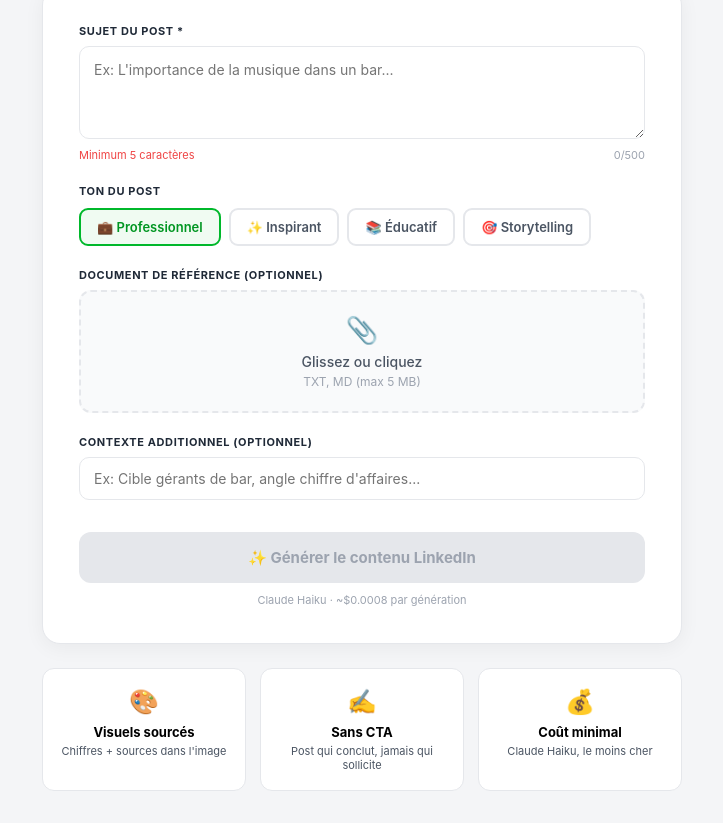
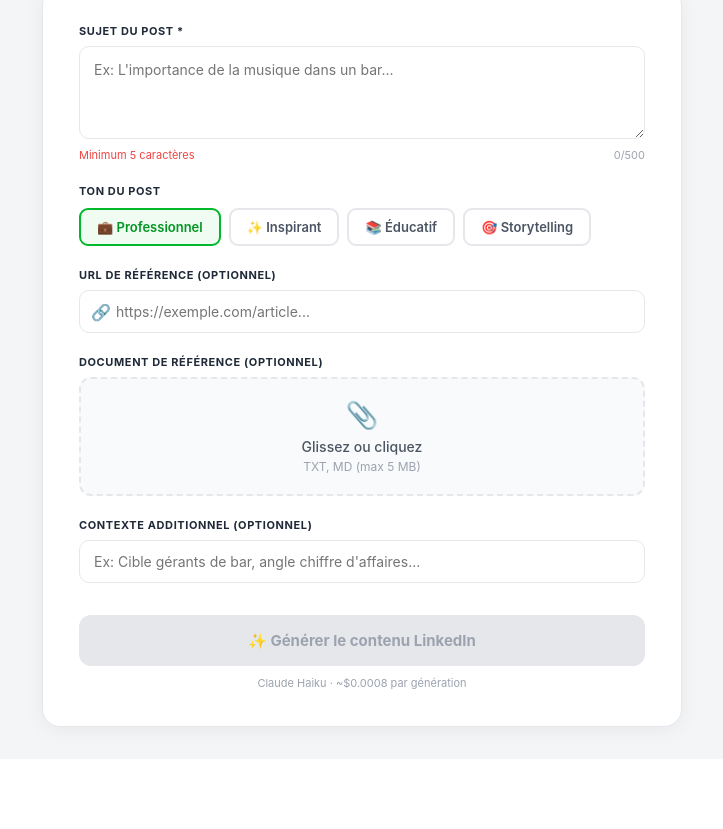
Before and after one commit to patricelefevre890-prog/Linkedinpost, a React (Vite) app in the folder frontend/: page / in a window 1280 px wide. Shown: the part 259-1088 px from the top of the page, without its empty margins (278-1001 px from the left). After the commit the page ends 1026 px from the top, so only its background shows below. Built offline with nearby package versions, Linux system fonts and the light colour scheme.

Commit message:
Add URL parameter to callClaude function

```diff
--- a/frontend/src/App.jsx
+++ b/frontend/src/App.jsx
@@ -206,19 +206,16 @@ function LinkedInVisual({ config, svgRef }) {
   );
 }
 
-// ── Appel via Netlify Function — sans CTA, avec sources ───────────────────────
-async function callClaude(subject, context, documentText, tone) {
+async function callClaude(subject, context, documentText, tone, url) {
   const res = await fetch("/.netlify/functions/generate", {
     method: "POST",
     headers: { "Content-Type": "application/json" },
-    body: JSON.stringify({ subject, context, documentText, tone }),
+    body: JSON.stringify({ subject, context, documentText, tone, url }),
   });
-
   if (!res.ok) {
     const err = await res.json().catch(() => ({}));
     throw new Error(err.error || `Erreur ${res.status}`);
   }
-
   return res.json();
 }
 
@@ -239,24 +236,11 @@ function formatPost(post) {
   return parts.filter(p => p !== undefined).join("\n");
 }
 
-function downloadSVG(svgRef) {
-  const svg = svgRef.current;
-  if (!svg) return;
-  const serializer = new XMLSerializer();
-  const svgStr = serializer.serializeToString(svg);
-  const blob = new Blob([svgStr], { type: "image/svg+xml" });
-  const url = URL.createObjectURL(blob);
-  const a = document.createElement("a");
-  a.href = url;
-  a.download = `linkedin-visuel-${Date.now()}.svg`;
-  a.click();
-  URL.revokeObjectURL(url);
-}
-
 export default function App() {
   const [subject, setSubject] = useState("");
   const [context, setContext] = useState("");
   const [documentText, setDocumentText] = useState("");
+  const [url, setUrl] = useState("");
   const [tone, setTone] = useState("professionnel");
   const [loading, setLoading] = useState(false);
   const [error, setError] = useState("");
@@ -282,7 +266,7 @@ export default function App() {
     if (!subject.trim() || subject.trim().length < 5) { setError("Le sujet doit contenir au moins 5 caractères."); return; }
     setError(""); setLoading(true); setResult(null); setVisualConfig(null);
     try {
-      const data = await callClaude(subject, context, documentText, tone);
+      const data = await callClaude(subject, context, documentText, tone, url);
       setResult({ post: formatPost(data.post), rawData: data });
       setVisualConfig(generateVisualConfig(data.visual));
       setStep("result");
@@ -317,10 +301,7 @@ export default function App() {
               <div style={{ borderRadius:12, overflow:"hidden", border:"1px solid #E5E7EB", boxShadow:"0 4px 16px rgba(0,0,0,0.07)" }}>
                 <LinkedInVisual config={visualConfig} svgRef={svgRef}/>
               </div>
-              <div style={{ display:"flex", gap:10, marginTop:10 }}>
-                <button onClick={() => setVisualConfig(generateVisualConfig(result.rawData.visual))} style={{ flex:1, padding:"11px 14px", background:"#fff", border:"1.5px solid #E5E7EB", borderRadius:9, fontSize:13, fontWeight:600, color:"#374151", cursor:"pointer", fontFamily:"inherit" }}>🔄 Nouveau layout</button>
-                <button onClick={() => downloadSVG(svgRef)} style={{ flex:1, padding:"11px 14px", background:BRAND.green, border:"none", borderRadius:9, fontSize:13, fontWeight:600, color:"#fff", cursor:"pointer", fontFamily:"inherit" }}>⬇️ Télécharger SVG</button>
-              </div>
+              <button onClick={() => setVisualConfig(generateVisualConfig(result.rawData.visual))} style={{ width:"100%", marginTop:10, padding:"11px 14px", background:"#fff", border:"1.5px solid #E5E7EB", borderRadius:9, fontSize:13, fontWeight:600, color:"#374151", cursor:"pointer", fontFamily:"inherit" }}>🔄 Nouveau layout</button>
             </div>
 
             <div>
@@ -382,6 +363,7 @@ export default function App() {
         </div>
 
         <div style={{ background:"#fff", borderRadius:18, border:"1px solid #E5E7EB", padding:36, boxShadow:"0 4px 20px rgba(0,0,0,0.05)" }}>
+
           <div style={{ marginBottom:22 }}>
             <label style={{ display:"block", fontSize:11, fontWeight:700, color:"#1F2937", marginBottom:8, textTransform:"uppercase", letterSpacing:"0.6px" }}>Sujet du post *</label>
             <textarea value={subject} onChange={e => setSubject(e.target.value.substring(0,500))} placeholder="Ex: L'importance de la musique dans un bar..." rows={3} style={{ width:"100%", padding:"12px 14px", border:`1.5px solid ${subject.length>0?BRAND.green:"#E5E7EB"}`, borderRadius:10, outline:"none", resize:"vertical", fontFamily:"inherit", fontSize:14, boxSizing:"border-box", lineHeight:1.6 }}/>
@@ -401,8 +383,17 @@ export default function App() {
           </div>
 
           <div style={{ marginBottom:22 }}>
+            <label style={{ display:"block", fontSize:11, fontWeight:700, color:"#1F2937", marginBottom:8, textTransform:"uppercase", letterSpacing:"0.6px" }}>URL de référence (optionnel)</label>
+            <div style={{ position:"relative" }}>
+              <span style={{ position:"absolute", left:12, top:"50%", transform:"translateY(-50%)", fontSize:16 }}>🔗</span>
+              <input type="url" value={url} onChange={e => setUrl(e.target.value)} placeholder="https://exemple.com/article..." style={{ width:"100%", padding:"12px 14px 12px 36px", border:`1.5px solid ${url?BRAND.green:"#E5E7EB"}`, borderRadius:10, outline:"none", fontFamily:"inherit", fontSize:14, boxSizing:"border-box" }}/>
+            </div>
+            {url && <p style={{ margin:"5px 0 0", fontSize:11, color:BRAND.green }}>✓ Le contenu de cette page sera analysé</p>}
+          </div>
+
+          <div style={{ marginBottom:22 }}>
             <label style={{ display:"block", fontSize:11, fontWeight:700, color:"#1F2937", marginBottom:8, textTransform:"uppercase", letterSpacing:"0.6px" }}>Document de référence (optionnel)</label>
-            <div onClick={() => fileRef.current?.click()} onDragOver={e => { e.preventDefault(); setDragOver(true); }} onDragLeave={() => setDragOver(false)} onDrop={e => { e.preventDefault(); setDragOver(false); handleFile(e.dataTransfer.files[0]); }} style={{ border:`2px dashed ${dragOver||fileName?BRAND.green:"#E5E7EB"}`, borderRadius:12, padding:"22px 20px", background: dragOver||fileName?"rgba(0,184,43,0.04)":"#F9FAFB", cursor:"pointer", textAlign:"center" }}>
+            <div onClick={() => fileRef.current?.click()} onDragOver={e => { e.preventDefault(); setDragOver(true); }} onDragLeave={() => setDragOver(false)} onDrop={e => { e.preventDefault(); setDragOver(false); handleFile(e.dataTransfer.files[0]); }} style={{ border:`2px dashed ${dragOver||fileName?BRAND.green:"#E5E7EB"}`, borderRadius:12, padding:"20px", background: dragOver||fileName?"rgba(0,184,43,0.04)":"#F9FAFB", cursor:"pointer", textAlign:"center" }}>
               {fileName ? <div><span style={{ fontSize:20 }}>📄</span><p style={{ margin:"8px 0 0", fontSize:14, fontWeight:600, color:BRAND.green }}>{fileName}</p><p style={{ margin:"4px 0 0", fontSize:12, color:"#9CA3AF" }}>{documentText.length} caractères</p></div>
               : <div><span style={{ fontSize:26 }}>📎</span><p style={{ margin:"8px 0 4px", fontSize:14, fontWeight:500, color:"#4B5563" }}>Glissez ou cliquez</p><p style={{ margin:0, fontSize:12, color:"#9CA3AF" }}>TXT, MD (max 5 MB)</p></div>}
               <input ref={fileRef} type="file" accept=".txt,.md" onChange={e => handleFile(e.target.files[0])} style={{ display:"none" }}/>
@@ -420,16 +411,6 @@ export default function App() {
             {loading ? <><Spinner/> Génération en cours...</> : "✨ Générer le contenu LinkedIn"}
           </button>
           <p style={{ textAlign:"center", fontSize:11, color:"#9CA3AF", margin:"10px 0 0" }}>Claude Haiku · ~$0.0008 par génération</p>
-        </div>
-
-        <div style={{ display:"grid", gridTemplateColumns:"1fr 1fr 1fr", gap:14, marginTop:24 }}>
-          {[["🎨","Visuels sourcés","Chiffres + sources dans l'image"],["✍️","Sans CTA","Post qui conclut, jamais qui sollicite"],["💰","Coût minimal","Claude Haiku, le moins cher"]].map(([ic,t,d]) => (
-            <div key={t} style={{ background:"#fff", borderRadius:12, padding:"18px 14px", border:"1px solid #E5E7EB", textAlign:"center" }}>
-              <span style={{ fontSize:24 }}>{ic}</span>
-              <p style={{ margin:"8px 0 4px", fontSize:13, fontWeight:700 }}>{t}</p>
-              <p style={{ margin:0, fontSize:11, color:"#4B5563" }}>{d}</p>
-            </div>
-          ))}
         </div>
       </main>
     </div>
```
